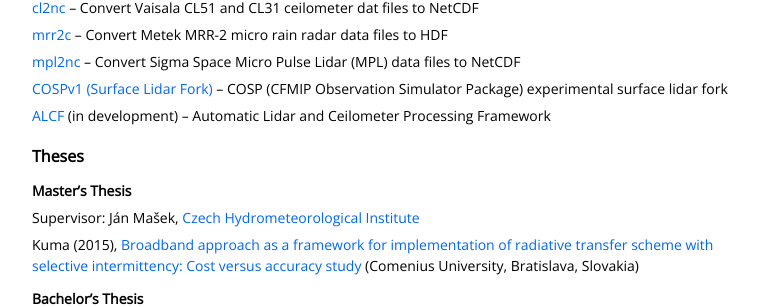
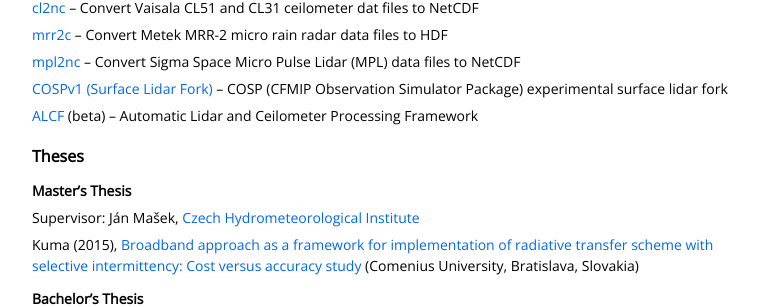
Before and after one commit to peterkuma/peterkuma.net, a Jekyll site: the page built from science/index.md, in a window 1280 px wide. Shown: the part 983-1290 px from the top of the page, without its empty margins (258-1017 px from the left). Built offline with Jekyll 4.4.1, drawn with Linux system fonts in a browser that asks for light colours.

Commit message:
Update ALCF link

```diff
--- a/science/index.md
+++ b/science/index.md
@@ -45,7 +45,7 @@
 
 [COSPv1 (Surface Lidar Fork)](https://github.com/peterkuma/COSPv1) – COSP (CFMIP Observation Simulator Package) experimental surface lidar fork
 
-[ALCF](https://github.com/peterkuma/alcf) (in development) – Automatic Lidar and Ceilometer Processing Framework
+[ALCF](http://alcf.peterkuma.net) (beta) – Automatic Lidar and Ceilometer Processing Framework
 
 ## Theses
 
--- a/software/index.html
+++ b/software/index.html
@@ -56,7 +56,7 @@
 <p>
 RTC performs cluster analysis using trees. A tree approximates the probability density function from which data has been drawn. A set of such trees is inferred using a Metropolis-Hastings sampler, and returned as a partitioning of the parameter space into rectangular segments.
 </p>
-<h2><a href="https://github.com/peterkuma/alcf">Automatic Lidar and Ceilometer Framework (ALCF)</a> [In Development]</h2>
+<h2><a href="http://alcf.peterkuma.net">Automatic Lidar and Ceilometer Framework (ALCF)</a> [Beta]</h2>
 <p>
 ALCF is an open source command line tool for processing of automatic lidar and ceilometer (ALC) data and intercomparison with atmospheric models such as general circulation models (GCMs), numerical weather prediction models (NWP) and reanalyses with a lidar simulator using the COPS instrument simulator framework. ALCs are vertically pointing atmospheric lidars, measuring cloud and aerosol backscatter. The primary focus of ALCF are atmospheric studies of cloud using ALC observations and model cloud validation.
 </p>
```
